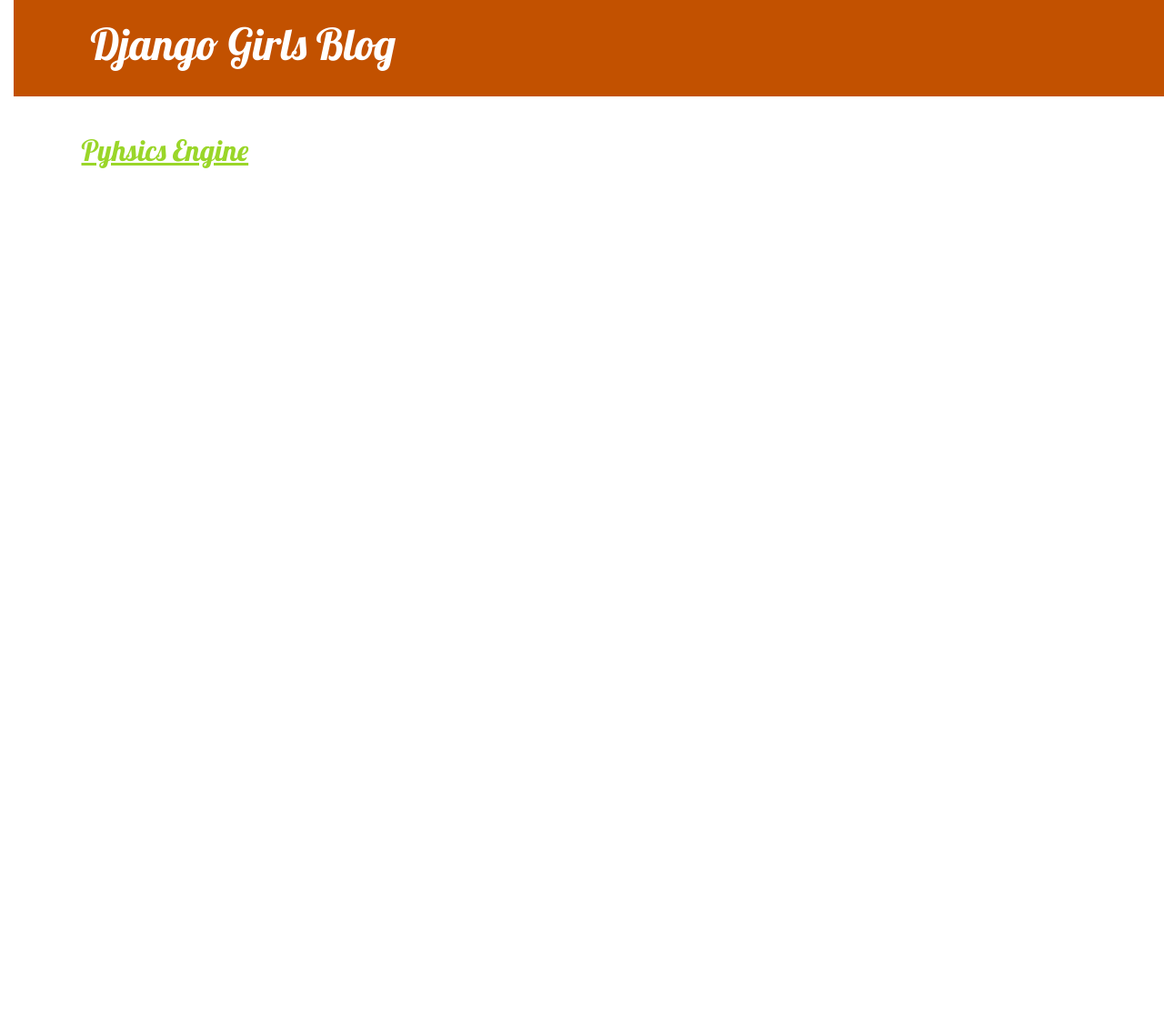
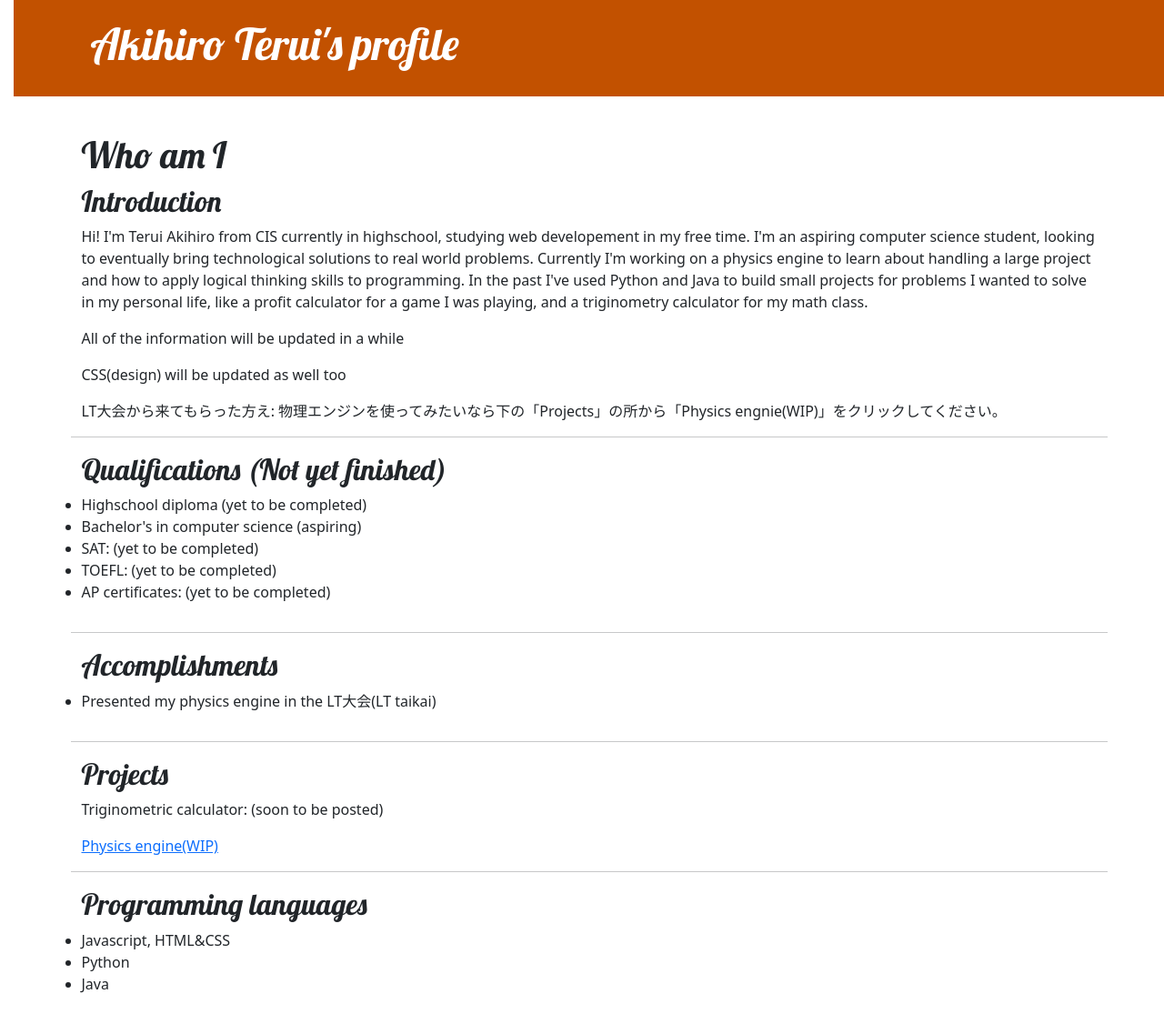
Before and after one commit to IDrinkEggs/my-first-blog, a Django app: page / in a window 1280 px wide. Shown: the whole page at 91% size. Before the commit the page ends 185 px from the top, so only its background shows below. Run offline with Django 5.2, Linux system fonts and the light colour scheme; data that the repository does not hold is empty.

Commit message:
Blog site is now a portfolio. Physics engine can now almost handle multiple objects

```diff
--- a/blog/templates/blog/base.html
+++ b/blog/templates/blog/base.html
@@ -2,28 +2,23 @@
 <!DOCTYPE html>
 <html>
     <head>
-        <title>Django Girls blog</title>
+        <title>Akihiro Profile</title>
         <link rel="stylesheet" href="https://cdn.jsdelivr.net/npm/bootstrap@5.3.3/dist/css/bootstrap.min.css" integrity="sha384-QWTKZyjpPEjISv5WaRU9OFeRpok6YctnYmDr5pNlyT2bRjXh0JMhjY6hW+ALEwIH" crossorigin="anonymous">
         <link rel="stylesheet" href="https://fonts.googleapis.com/css?family=Lobster&subset=latin,latin-ext">
         <link rel="stylesheet" href="{% static 'css/blog.css' %}">
     </head>
     <body>
+        <!-- By using { % extends base.html % }. All the code below is used as a template, where the script accessing base.html can then change what ever is in block content-->
+        <!-- Not wanting to use this file as a template to overwrite, is simple as not including { % extends base.html %} in the code and refering the file in views-->
         <header class="page-header">
             <div class="container">
-                {% if user.is_authenticated %}
-                <a href="{% url 'post_new' %}" class="top-menu">
-                    {% include './icons/file-earmark-plus.svg' %}
-                </a>
-                {% endif %}
-                <h1><a href="/">Django Girls Blog</a></h1>
+                <h1><a href="/">Akihiro Terui's profile</a></h1>
             </div>
           </header>
           <main class="container">
               <div class="row">
-                  <div class="col">
                   {% block content %}
                   {% endblock %}
-                  </div>
               </div>
           </main>
     </body>
--- /dev/null
+++ b/blog/templates/blog/home_page.html
@@ -0,0 +1,53 @@
+{% extends 'blog/base.html' %}
+
+{% block content %}
+<h1>Who am I</h1>
+<h2>Introduction</h2>
+<p>
+    Hi! I'm Terui Akihiro from CIS currently in highschool, studying web developement in my free time.
+    I'm an aspiring computer science student, looking to eventually bring technological solutions to real world problems.
+    Currently I'm working on a physics engine to learn about handling a large project and how to apply logical thinking skills
+    to programming. In the past I've used Python and Java to build small projects for problems I wanted to solve in my personal
+    life, like a profit calculator for a game I was playing, and a triginometry calculator for my math class.
+</p>
+<p>All of the information will be updated in a while</p>
+<p>CSS(design) will be updated as well too</p>
+<p>LT大会から来てもらった方え: 物理エンジンを使ってみたいなら下の「Projects」の所から「Physics engnie(WIP)」をクリックしてください。</p>
+<hr>
+
+<div class="row mb-3 ">
+    <h2>Qualifications (Not yet finished)</h2>
+    <ul>
+        <li>Highschool diploma (yet to be completed)</li>
+        <li>Bachelor's in computer science (aspiring)</li>
+        <li>SAT: (yet to be completed)</li>
+        <li>TOEFL: (yet to be completed)</li>
+        <li>AP certificates: (yet to be completed)</li>
+    </ul>
+</div>
+<hr>
+
+<div class="row mb-3">
+<h2>Accomplishments</h2>
+    <ul>
+        <li>Presented my physics engine in the LT大会(LT taikai)</li>
+    </ul>
+</div>
+<hr>
+
+<div class="row mb-3">
+    <h2>Projects</h2>
+    <p>Triginometric calculator: (soon to be posted)</p>
+    <a href="{% url 'physics'%}">Physics engine(WIP)</a>
+</div>
+<hr>
+
+<div class="row mb-3">
+    <h2>Programming languages</h2>
+    <ul>
+        <li>Javascript, HTML&CSS</li>
+        <li>Python</li>
+        <li>Java</li>
+    </ul>
+</div>
+    {% endblock %}
--- a/blog/templates/blog/post_list.html
+++ b/blog/templates/blog/post_list.html
@@ -2,6 +2,7 @@
 
 <!-- {% load static %} -->
 <!-- static only loads when the server is ran. If static changes don&t apply, run the server again -->
+
 {% block content %}
     {% for post in posts %}
         <article class="post">
--- a/blog/urls.py
+++ b/blog/urls.py
@@ -1,8 +1,11 @@
 from django.urls import path
 from . import views
 
+#The subsite's urls are linked with the functions written in the views.
+#The functions in views have render in them which is what shows the content.
 urlpatterns = [
-    path('', views.post_list, name='post_list'),
+    path('', views.home_page, name='home_page'),
+    path('post_list/', views.post_list, name='post_list'),
     path('post/<int:pk>/', views.post_detail, name='post_detail'),
     path('post/new/', views.post_new, name='post_new'),
     path('post/<int:pk>/edit/', views.post_edit, name='post_edit'),
--- a/blog/views.py
+++ b/blog/views.py
@@ -3,6 +3,12 @@ from django.utils import timezone
 from .models import Post
 from .forms import PostForm
 
+#All the different content for each subsite is defined here. Any values thats passed into the script, or checks that's
+#performed before the subsite is rendered is written here.
+#These functions are ran in urls.py
+
+def home_page(request):
+    return render(request, 'blog/home_page.html')
 
 def post_list(request):
     posts = Post.objects.filter(published_date__lte=timezone.now()).order_by('published_date')
```
Also changed, not shown: blog/static/js/ball.js (+30 -72 lines), blog/templates/blog/PhysicsSimulator.html (+60 -15 lines).
